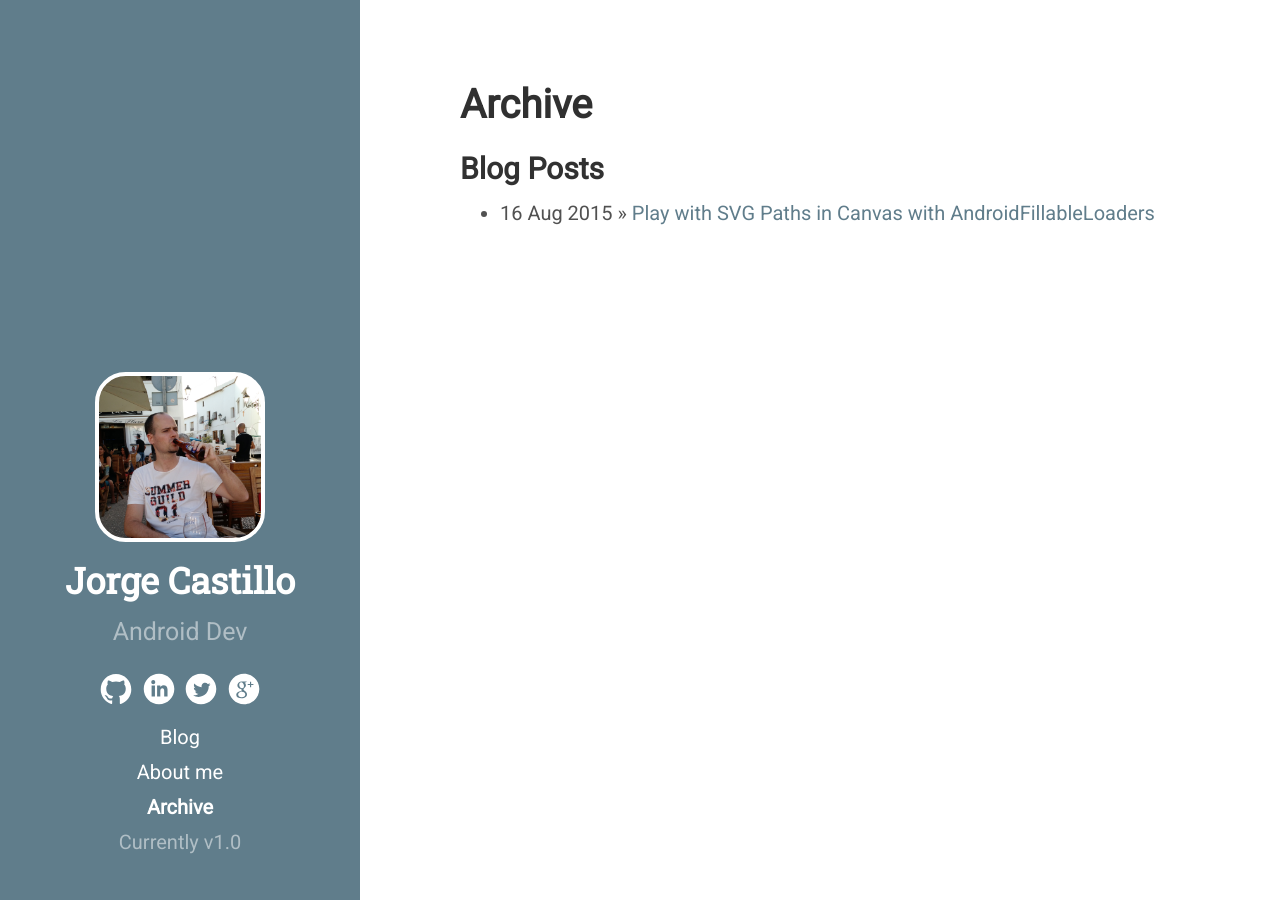
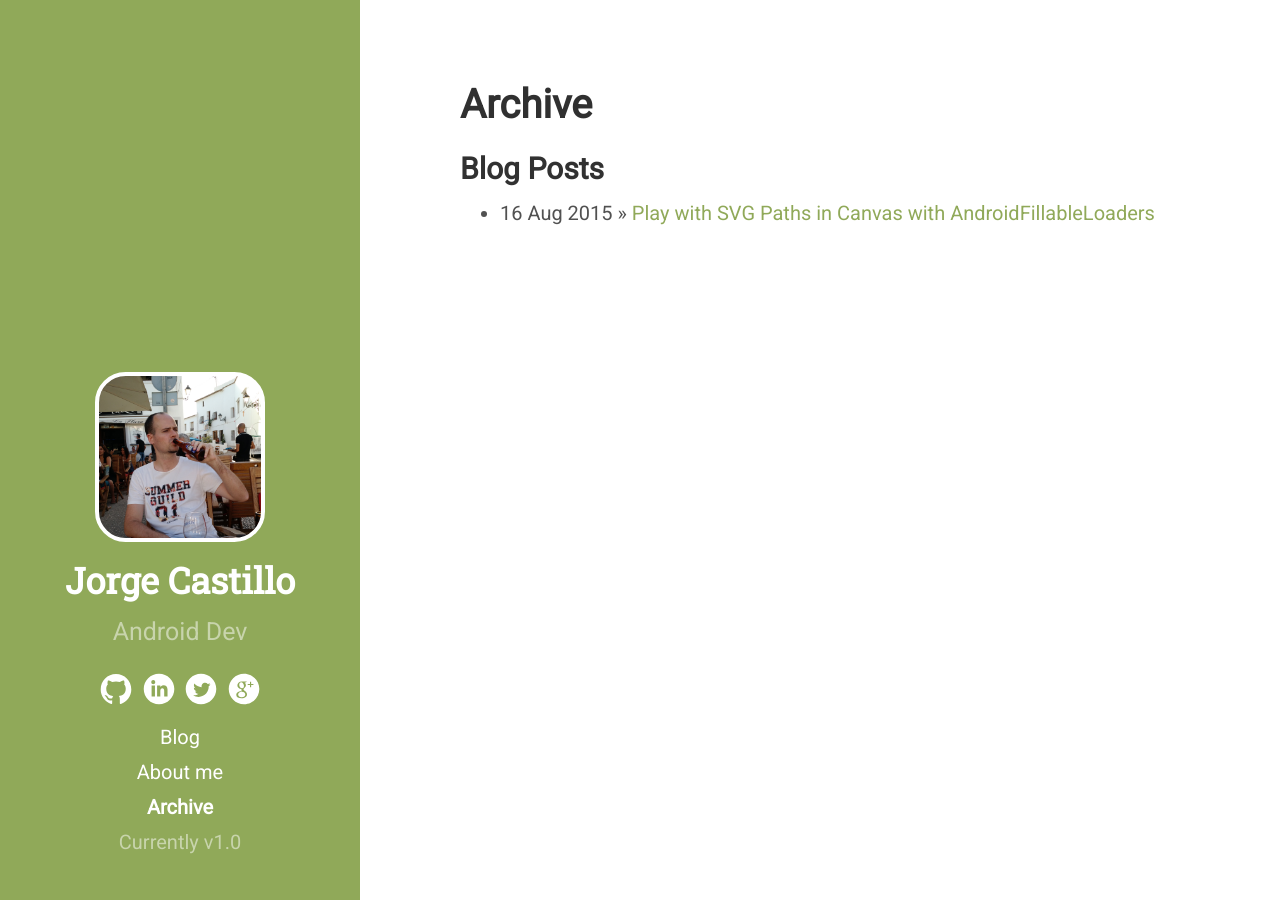
Before and after one commit to JMPergar/jmpergar.github.io, a Jekyll site: the page built from archive.md, in a window 1280 px wide. Built offline with Jekyll 4.4.1, drawn with Linux system fonts in a browser that asks for light colours; Markdown is read by kramdown in place of the engine named in the settings.

Commit message:
Change sidebar color

```diff
--- a/_layouts/default.html
+++ b/_layouts/default.html
@@ -3,7 +3,7 @@
 
   {% include head.html %}
 
-  <body class="theme-base-m1">
+  <body class="theme-base-0b">
 
     {% include sidebar.html %}
 
```
